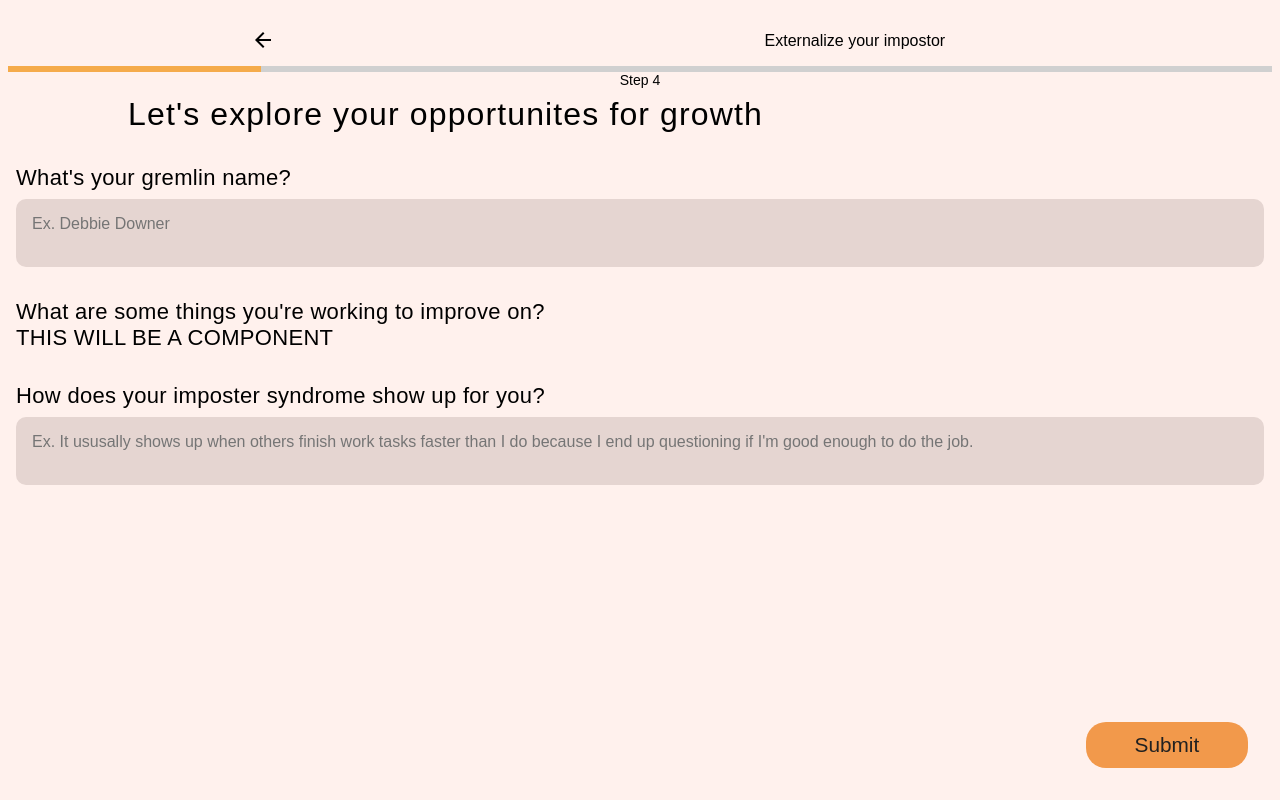
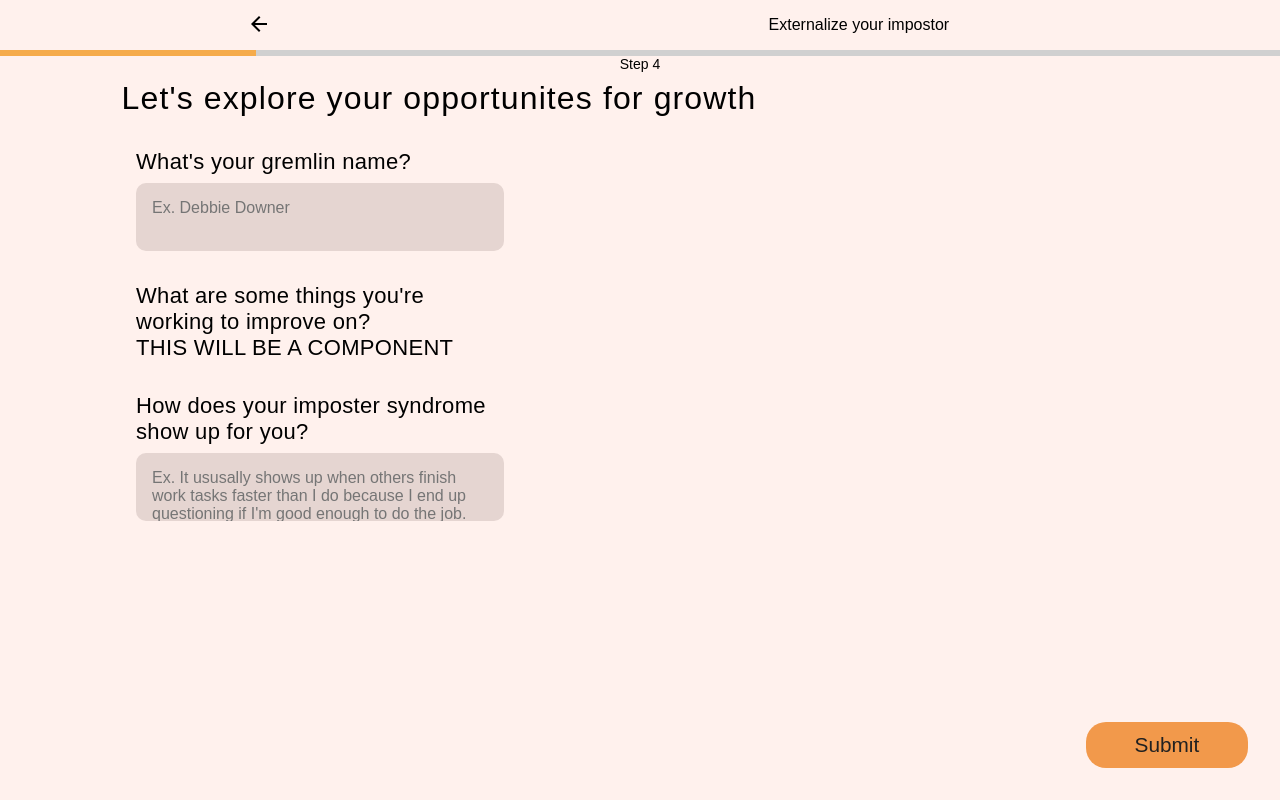
Before and after one commit to cherryontech/minty_fresh_project, a React (Create React App) app: page /growth in a window 1280 px wide. Built offline with nearby package versions, Linux system fonts and the light colour scheme.

Commit message:
fixed up some styling

```diff
--- a/src/pages/GrowthOpportunities/GrowthOpportunities.scss
+++ b/src/pages/GrowthOpportunities/GrowthOpportunities.scss
@@ -12,7 +12,7 @@ textarea {
     display: flex;
     flex-direction: column;
     align-items: center;
-    padding: 1rem .5rem;
+
 
     &__header{
         display: flex;
@@ -88,22 +88,16 @@ textarea {
         @include title_text;
         display: flex;
         flex-direction: column;
-        align-items: center;
+        align-items: flex-start;
         padding: 0.5rem 0rem;
         margin: 0.5rem;
         font-size: .9rem;
         letter-spacing: 0.02rem;
         width: 100%;
         @include desktop{
+            padding-right: 48rem;
+            padding-left: 8rem;
             @include title_text;
-            display: flex;
-            flex-direction: column;
-            align-items: flex-start;
-            padding: 0.5rem 0rem;
-            margin: 0.5rem;
-            font-size: .9rem;
-            letter-spacing: 0.02rem;
-            width: 100%;
         }
     }
 
```
